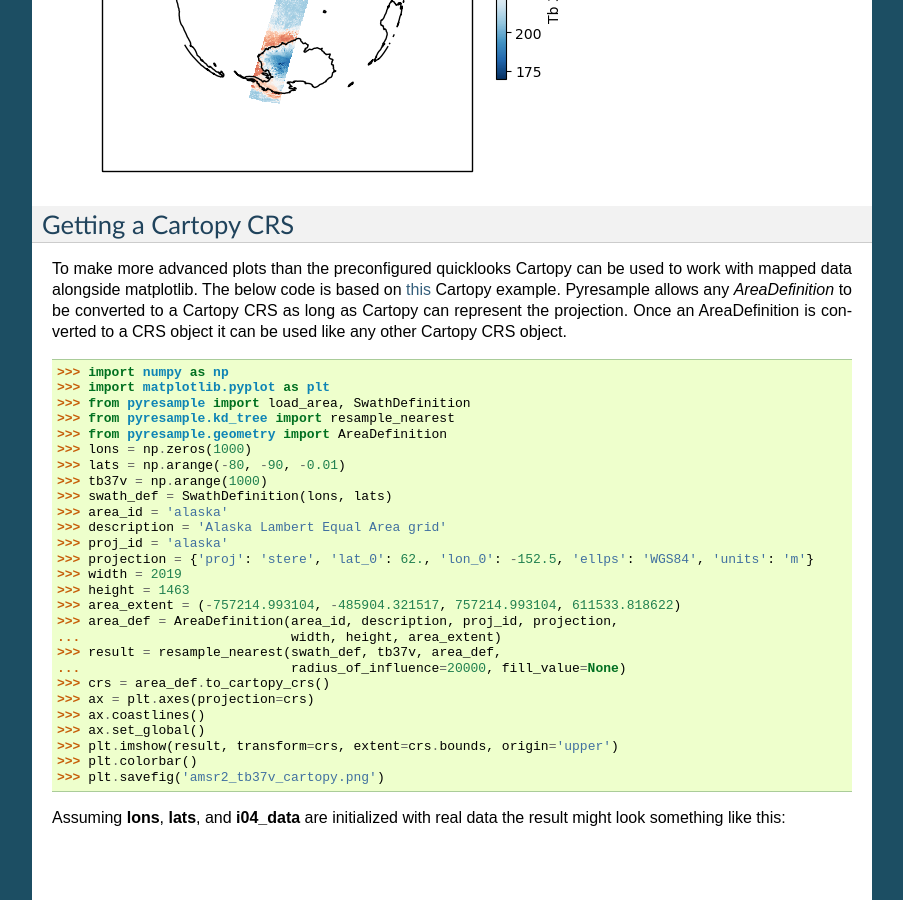
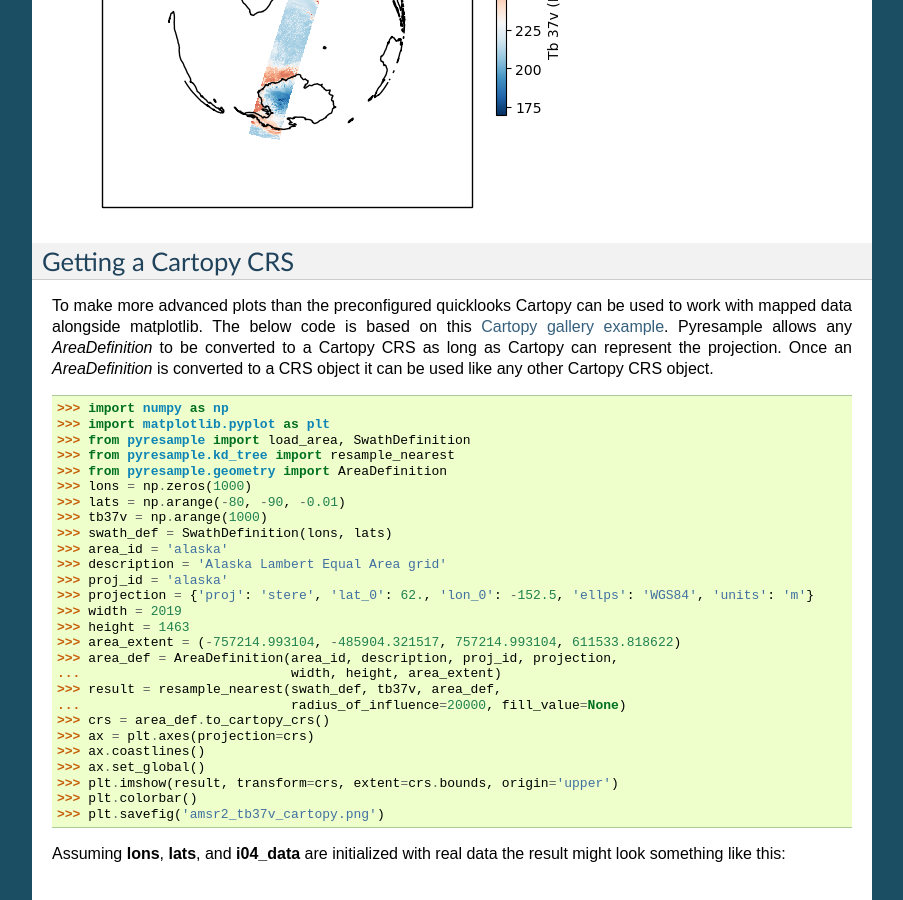
Before and after one commit to pytroll/pyresample, a Sphinx documentation site: the page built from docs/source/plot.rst, in a window 1280 px wide and 900 px high, scrolled down 2974 px. Shown: the whole window, without its empty margins (198-1101 px from the left). Built offline with Sphinx 7.4.7, drawn with Linux system fonts in a browser that asks for light colours; some of the changed text lies outside the part shown.

```diff
--- a/docs/source/plot.rst
+++ b/docs/source/plot.rst
@@ -147,13 +148,11 @@ Getting a Cartopy CRS
 ---------------------
 
 To make more advanced plots than the preconfigured quicklooks Cartopy can be
-used to work with mapped data alongside matplotlib. The below code is based
-on
-`this <http://scitools.org.uk/cartopy/docs/v0.16/gallery/geostationary.html>`_
-Cartopy example. Pyresample allows any `AreaDefinition` to be converted to a
-Cartopy CRS as long as Cartopy can represent the projection. Once an
-AreaDefinition is converted to a CRS object it can be used like any other
-Cartopy CRS object.
+used to work with mapped data alongside matplotlib. The below code is based on
+this `Cartopy gallery example`_. Pyresample allows any `AreaDefinition` to be
+converted to a Cartopy CRS as long as Cartopy can represent the
+projection. Once an `AreaDefinition` is converted to a CRS object it can be
+used like any other Cartopy CRS object.
 
 .. doctest::
 
@@ -238,8 +237,8 @@ Adding background maps with Cartopy
 As mentioned in the above warning Cartopy should be used rather than Basemap as
 the letter is not maintained anymore.
 
-The above image can be generated using Cartopy instead by utilizing the method `to_cartopy_crs` of the
-`AreaDefinition` object.
+The above image can be generated using Cartopy instead by utilizing the method
+`to_cartopy_crs` of the `AreaDefinition` object.
 
 **Example usage:**
 
@@ -272,5 +271,6 @@ With real data (same AMSR-2 as above) this might look like this:
   .. image:: _static/images/tb37v_bmng_cartopy.png
 
 
-
 .. _Satpy: http://www.github.com/pytroll/satpy
+.. _zenodo: https://doi.org/10.5281/zenodo.3553696
+.. _`Cartopy gallery example`: http://scitools.org.uk/cartopy/docs/v0.16/gallery/geostationary.html
```
Also changed, not shown: other parts of docs/source/plot.rst (+2 -1 lines).
